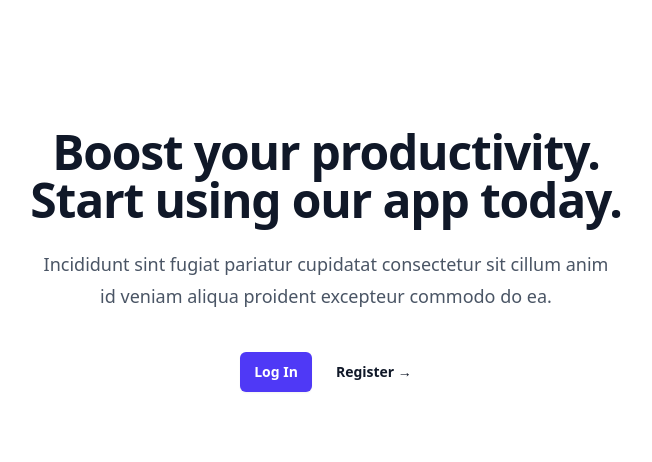
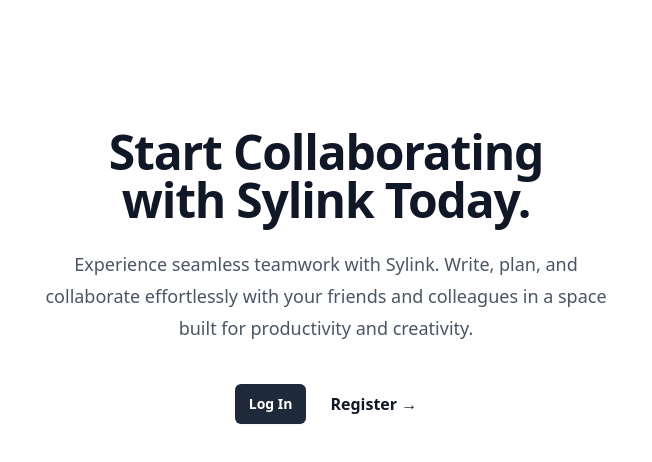
Before and after one commit to callan321/Sylink, an Angular app in the folder ClientApp/: page / in a window 1280 px wide. Shown: the top 462 px of the page, without its empty margins (314-966 px from the left). Built offline with nearby package versions, Linux system fonts and the light colour scheme.

Commit message:
style(client): update UI colors including buttons, inputs, and other elements

```diff
--- a/ClientApp/src/app/features/auth/forgot-password/forgot-password.component.html
+++ b/ClientApp/src/app/features/auth/forgot-password/forgot-password.component.html
@@ -19,7 +19,9 @@
         />
       </div>
 
-      <button type="submit" class="button-primary">Reset Your Password</button>
+      <button type="submit" class="button-primary-full">
+        Reset Your Password
+      </button>
     </form>
     <app-text-divider [label]="'Or'"></app-text-divider>
     <p class="mt-10 text-center text-sm/6 text-gray-500">
--- a/ClientApp/src/app/features/auth/login/login.component.html
+++ b/ClientApp/src/app/features/auth/login/login.component.html
@@ -32,7 +32,7 @@
         </div>
       </div>
 
-      <button type="submit" class="button-primary">Sign in</button>
+      <button type="submit" class="button-primary-full">Sign in</button>
     </form>
 
     <app-text-divider label="Or continue with" />
--- a/ClientApp/src/app/features/auth/register/register.component.html
+++ b/ClientApp/src/app/features/auth/register/register.component.html
@@ -27,7 +27,7 @@
           required
         />
       </div>
-      <button type="submit" class="button-primary">Register</button>
+      <button type="submit" class="button-primary-full">Register</button>
     </form>
 
     <app-text-divider label="Or register with" />
--- a/ClientApp/src/app/features/auth/reset-password/reset-password.component.html
+++ b/ClientApp/src/app/features/auth/reset-password/reset-password.component.html
@@ -18,7 +18,7 @@
           required
         />
       </div>
-      <button type="submit" class="button-primary">Reset Password</button>
+      <button type="submit" class="button-primary-full">Reset Password</button>
     </form>
   </div>
 </div>
--- a/ClientApp/src/app/features/onboarding/landing-page/landing-page.component.html
+++ b/ClientApp/src/app/features/onboarding/landing-page/landing-page.component.html
@@ -4,21 +4,16 @@
       <h2
         class="text-4xl font-semibold tracking-tight text-balance text-gray-900 sm:text-5xl"
       >
-        Boost your productivity. Start using our app today.
+        Start Collaborating with Sylink Today.
       </h2>
       <p class="mx-auto mt-6 max-w-xl text-lg/8 text-pretty text-gray-600">
-        Incididunt sint fugiat pariatur cupidatat consectetur sit cillum anim id
-        veniam aliqua proident excepteur commodo do ea.
+        Experience seamless teamwork with Sylink. Write, plan, and collaborate
+        effortlessly with your friends and colleagues in a space built for
+        productivity and creativity.
       </p>
       <div class="mt-10 flex items-center justify-center gap-x-6">
-        <a
-          [routerLink]="['/auth/login']"
-          class="rounded-md bg-indigo-600 px-3.5 py-2.5 text-sm font-semibold text-white shadow-xs hover:bg-indigo-500 focus-visible:outline-2 focus-visible:outline-offset-2 focus-visible:outline-indigo-600"
-          >Log In</a
-        >
-        <a
-          [routerLink]="['/auth/register']"
-          class="text-sm/6 font-semibold text-gray-900"
+        <a [routerLink]="['/auth/login']" class="button-primary">Log In</a>
+        <a [routerLink]="['/auth/register']" class="button-text"
           >Register <span aria-hidden="true">→</span></a
         >
       </div>
--- a/ClientApp/src/app/shared/components/form-checkbox/form-checkbox.component.html
+++ b/ClientApp/src/app/shared/components/form-checkbox/form-checkbox.component.html
@@ -5,7 +5,7 @@
         id="{{ id }}"
         name="{{ name }}"
         type="checkbox"
-        class="col-start-1 row-start-1 appearance-none rounded-sm border border-gray-300 bg-white checked:border-indigo-600 checked:bg-indigo-600 indeterminate:border-indigo-600 indeterminate:bg-indigo-600 focus-visible:outline-2 focus-visible:outline-offset-2 focus-visible:outline-indigo-600 disabled:border-gray-300 disabled:bg-gray-100 disabled:checked:bg-gray-100 forced-colors:appearance-auto"
+        class="col-start-1 row-start-1 appearance-none rounded-sm border border-gray-300 bg-white checked:border-gray-800 checked:bg-gray-800 indeterminate:border-gray-800 indeterminate:bg-gray-800 focus-visible:outline-2 focus-visible:outline-offset-2 focus-visible:outline-gray-800 disabled:border-gray-300 disabled:bg-gray-100 disabled:checked:bg-gray-100 forced-colors:appearance-auto"
       />
       <svg
         class="pointer-events-none col-start-1 row-start-1 size-3.5 self-center justify-self-center stroke-white group-has-disabled:stroke-gray-950/25"
--- a/ClientApp/src/styles.scss
+++ b/ClientApp/src/styles.scss
@@ -18,7 +18,7 @@
 }
 
 .form-input {
-  @apply block w-full rounded-md bg-white px-3 py-1.5 text-base text-gray-900 outline-1 -outline-offset-1 outline-gray-300 placeholder:text-gray-400 focus:outline-2 focus:-outline-offset-2 focus:outline-indigo-600 sm:text-sm/6;
+  @apply block w-full rounded-md bg-white px-3 py-1.5 text-base text-gray-900 outline-1 -outline-offset-1 outline-gray-300 placeholder:text-gray-400 focus:outline-2 focus:-outline-offset-2 focus:outline-gray-800 sm:text-sm/6;
 }
 
 
@@ -27,11 +27,16 @@
 }
 
 .button-primary {
-  @apply flex w-full justify-center rounded-md bg-indigo-600 px-3 py-1.5 text-sm/6 font-semibold text-white shadow-xs hover:bg-indigo-500 focus-visible:outline-2 focus-visible:outline-offset-2 focus-visible:outline-indigo-600
+  @apply rounded-md bg-gray-800 px-3.5 py-2.5 text-sm font-semibold text-white shadow-xs hover:bg-gray-700 focus-visible:outline-2 focus-visible:outline-offset-2 focus-visible:outline-gray-800
 }
 
+.button-primary-full {
+  @apply w-full rounded-md bg-gray-800 px-3.5 py-2.5 text-sm font-semibold text-white shadow-xs hover:bg-gray-700 focus-visible:outline-2 focus-visible:outline-offset-2 focus-visible:outline-gray-800
+}
+
+
 .button-text {
-  @apply font-semibold text-indigo-600 hover:text-indigo-500
+  @apply font-semibold text-gray-900 hover:text-gray-700
 }
 
 
```
